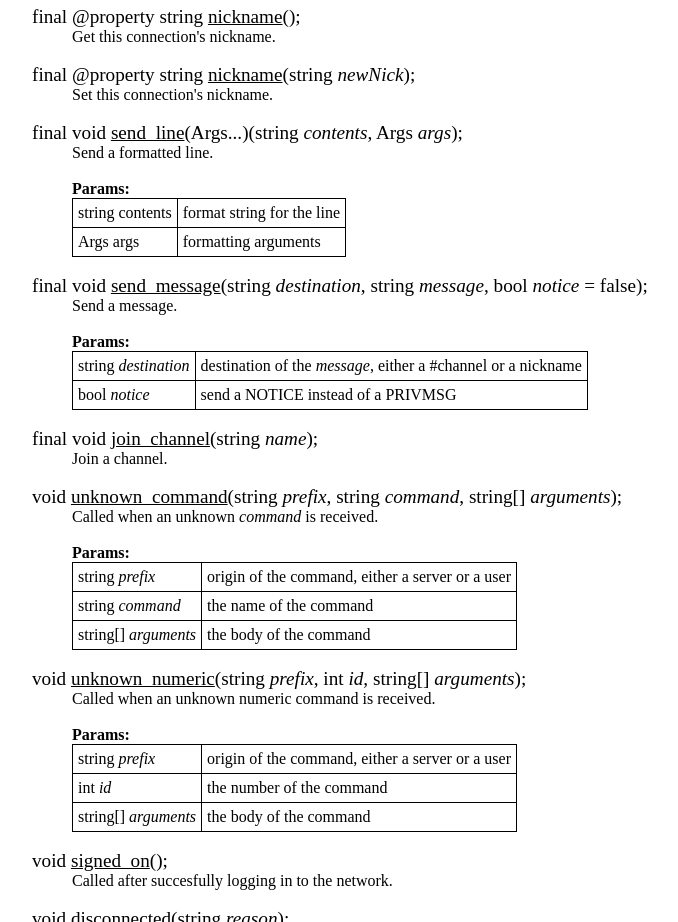
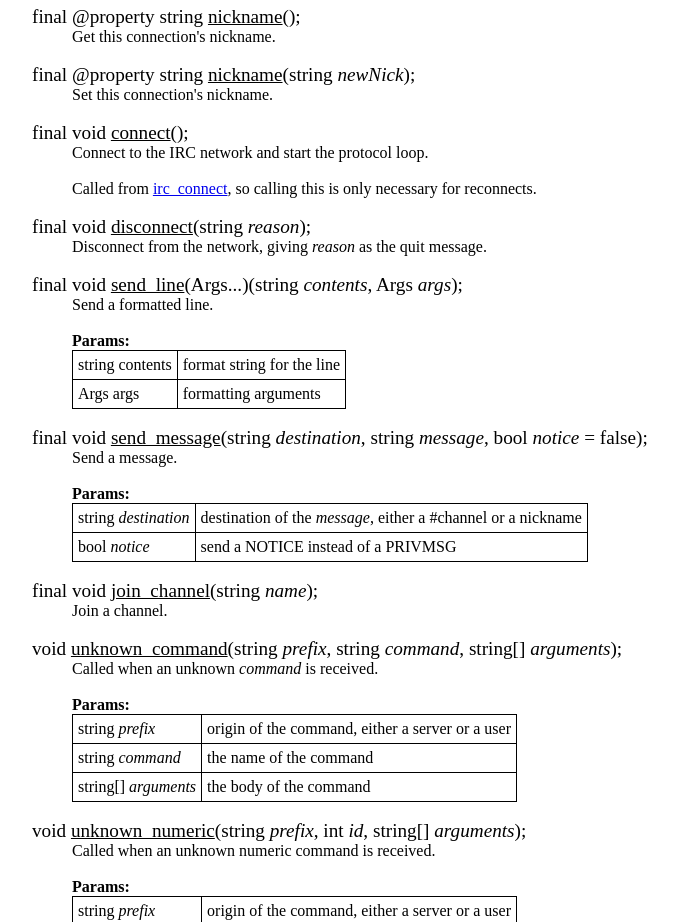
Before and after one commit to Yoplitein/vibeirc, a plain HTML site: page index.html in a window 1280 px wide. Shown: the part 6680-7602 px from the top of the page, without its empty margins (16-694 px from the left). Drawn offline with Linux system fonts and the light colour scheme.

Commit message:
Document connect/disconnect

```diff
--- a/index.html
+++ b/index.html
@@ -447,6 +447,18 @@ ditto<br><br>
 <dd>Set this connection's nickname.<br><br>
 
 </dd>
+<dt><big><a name="IRCConnection.connect"></a>final void <u>connect</u>();
+</big></dt>
+<dd>Connect to the IRC network and start the protocol loop.
+<br><br>
+Called from <a href="#irc_connect">irc_connect</a>, so calling this is only necessary for reconnects.<br><br>
+
+</dd>
+<dt><big><a name="IRCConnection.disconnect"></a>final void <u>disconnect</u>(string <i>reason</i>);
+</big></dt>
+<dd>Disconnect from the network, giving <i>reason</i> as the quit message.<br><br>
+
+</dd>
 <dt><big><a name="IRCConnection.send_line"></a>final void <u>send_line</u>(Args...)(string <i>contents</i>, Args <i>args</i>);
 </big></dt>
 <dd>Send a formatted line.
```
